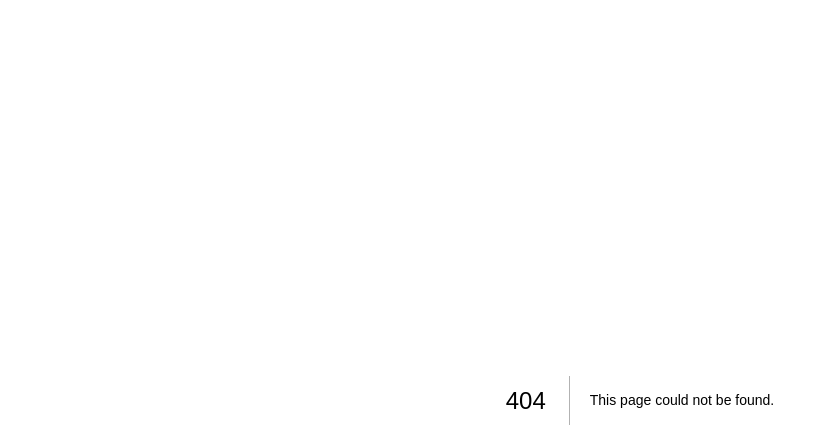
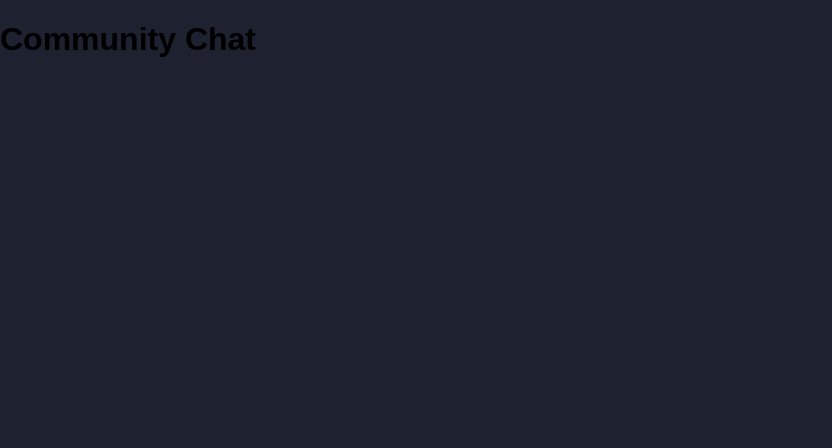
Before and after one commit to creative-tutorials/creativetutorialsapp, a Next.js app: page /core/community in a window 1280 px wide. Before the commit this address had no page. Shown: the top 448 px of the page, without its empty margins (0-832 px from the left). Built offline with nearby package versions, Linux system fonts and the light colour scheme.

Commit message:
👨‍💻 Added a community page

```diff
--- /dev/null
+++ b/pages/core/community.js
@@ -0,0 +1,5 @@
+export default function CommunityChat() {
+    return (
+        <h1>Community Chat</h1>
+    )
+}
```
